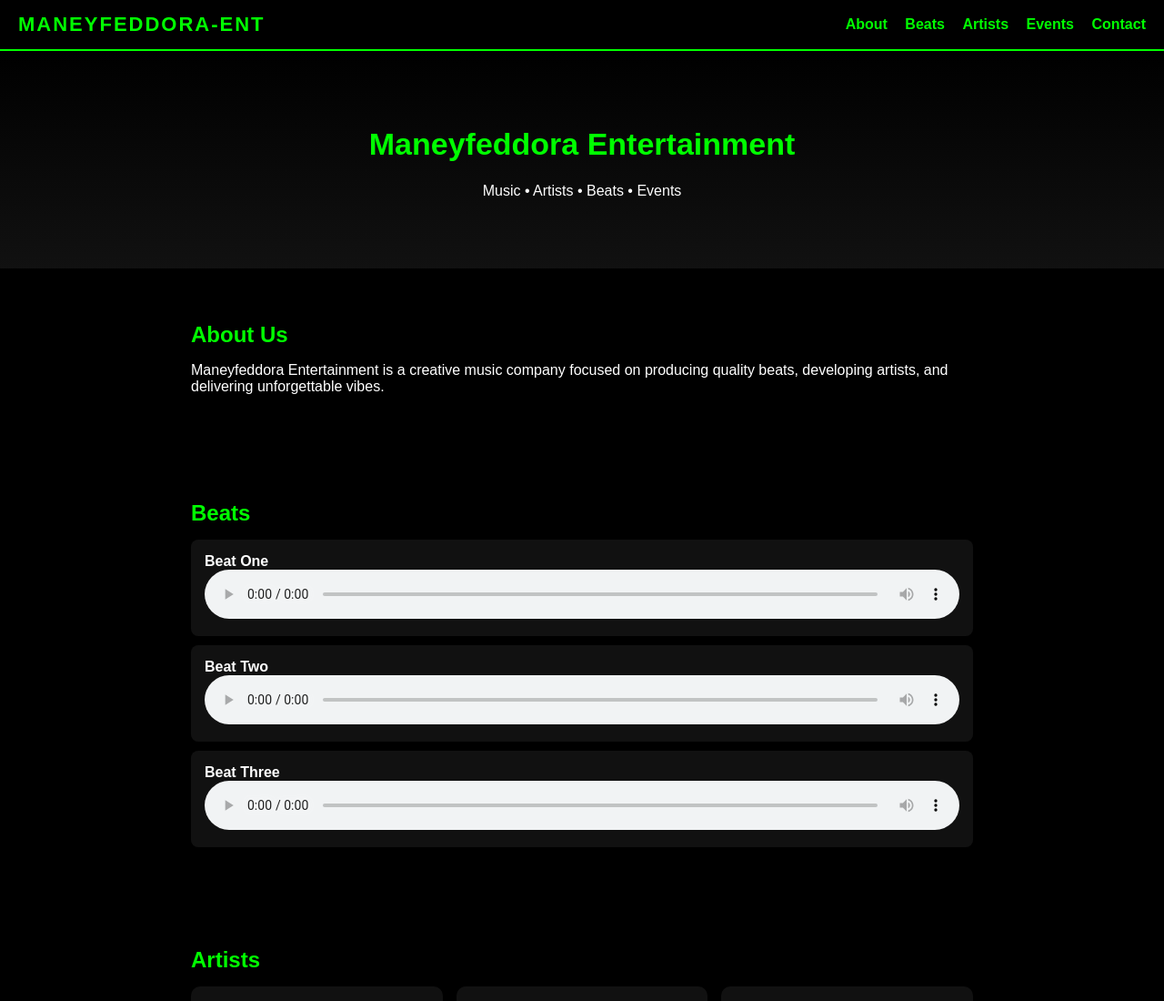
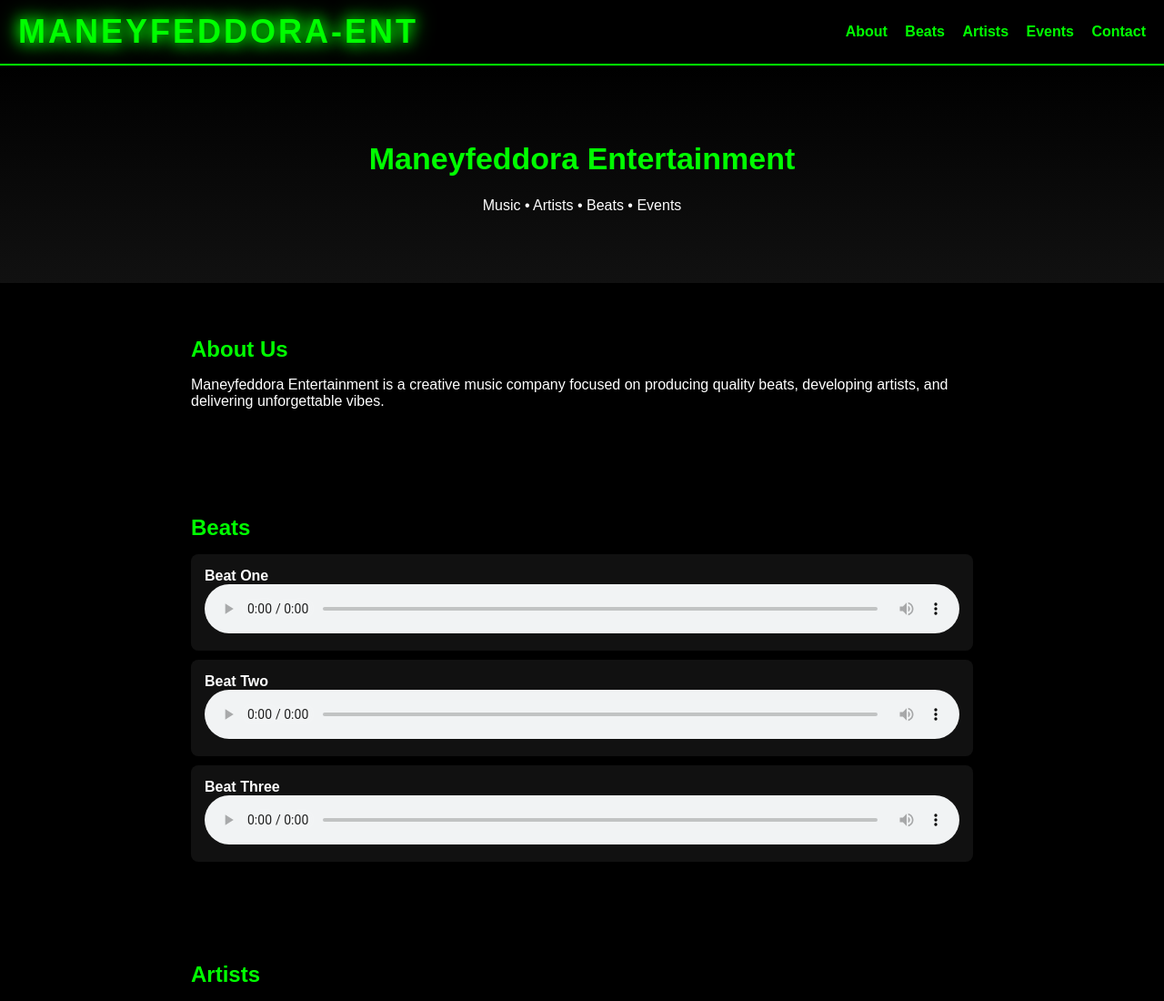
Before and after one commit to maneyfeddora-cpu/maneyfeddora.github.io, a plain HTML site: page index.html in a window 1280 px wide. Shown: the top 1100 px of the page at 91% size. Drawn offline with Linux system fonts and the light colour scheme.

Commit message:
Update index.html

```diff
--- a/index.html
+++ b/index.html
@@ -8,21 +8,7 @@
 <!-- SEO -->
 <meta name="description" content="Maneyfeddora Entertainment – Music production, artists, beats, and events.">
 
-<style>.logo {
-  font-size: 36px;             /* Bigger text */
-  font-weight: 900;            /* Extra bold */
-  letter-spacing: 3px;         /* Spacing between letters */
-  color: #00ff00;              /* Bright green */
-  text-transform: uppercase;   /* All caps */
-  text-shadow: 2px 2px 4px #000; /* Slight shadow for depth */
-  transition: transform 0.3s ease, color 0.3s ease; /* Smooth hover effect */
-}
-
-/* Hover effect */
-.logo:hover {
-  color: #00cc00;               /* Slightly darker green */
-  transform: scale(1.05);       /* Small pop effect */
-}
+<style>
 *{box-sizing:border-box}
 body{
   margin:0;
@@ -41,13 +27,27 @@ nav{
   border-bottom:2px solid #00ff00;
 }
 
-/* TEXT LOGO (NO IMAGE) */
+/* POLISHED TEXT LOGO */
 .logo{
-  font-size:22px;
-  font-weight:900;
-  letter-spacing:2px;
-  color:#00ff00;
-  text-transform:uppercase;
+  font-size: 36px;
+  font-weight: 900;
+  letter-spacing: 3px;
+  color: #00ff00;
+  text-transform: uppercase;
+  text-shadow: 2px 2px 4px #000;
+  transition: transform 0.3s ease, color 0.3s ease;
+  animation: glow 2s infinite;
+}
+
+.logo:hover {
+  color: #00cc00;
+  transform: scale(1.05);
+}
+
+@keyframes glow {
+  0% { text-shadow: 0 0 5px #00ff00, 0 0 10px #00ff00; }
+  50% { text-shadow: 0 0 15px #00ff00, 0 0 25px #00ff00; }
+  100% { text-shadow: 0 0 5px #00ff00, 0 0 10px #00ff00; }
 }
 
 /* NAV LINKS */
```
